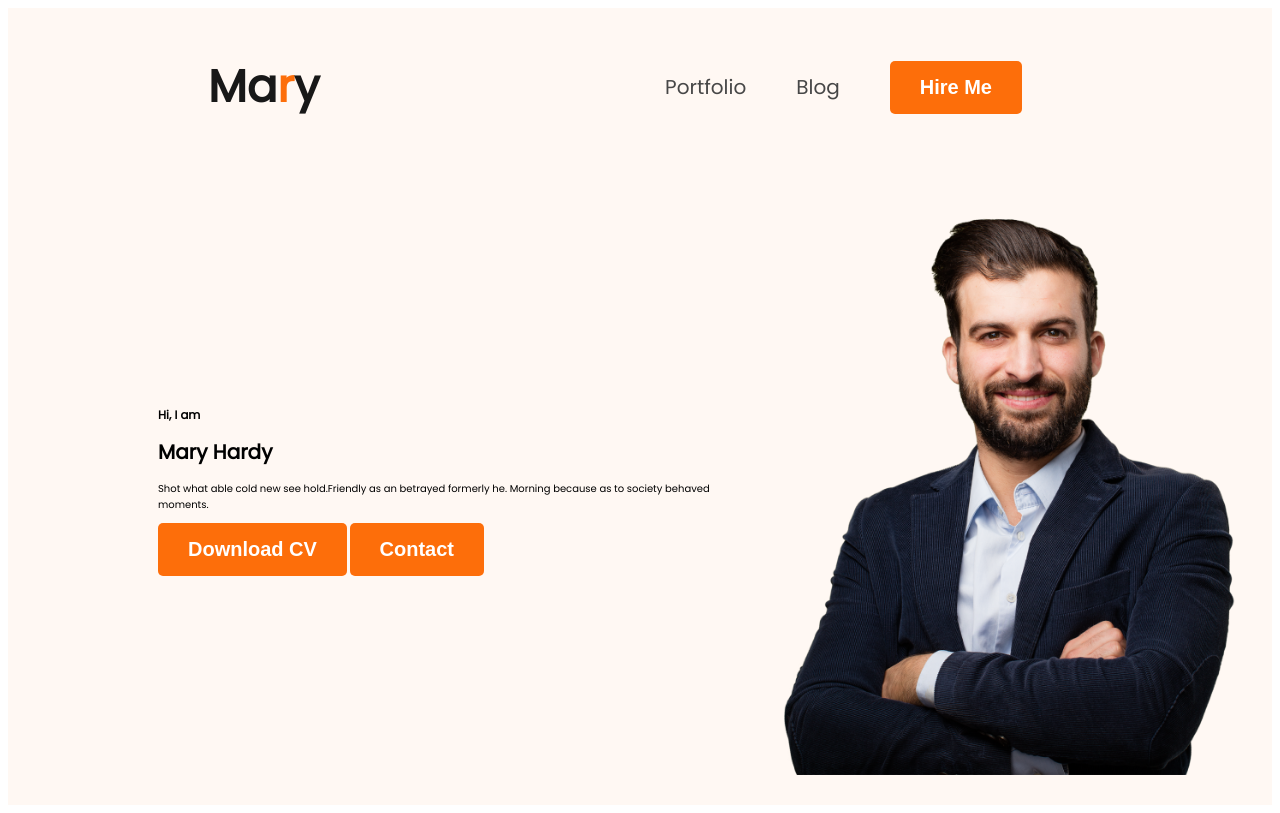
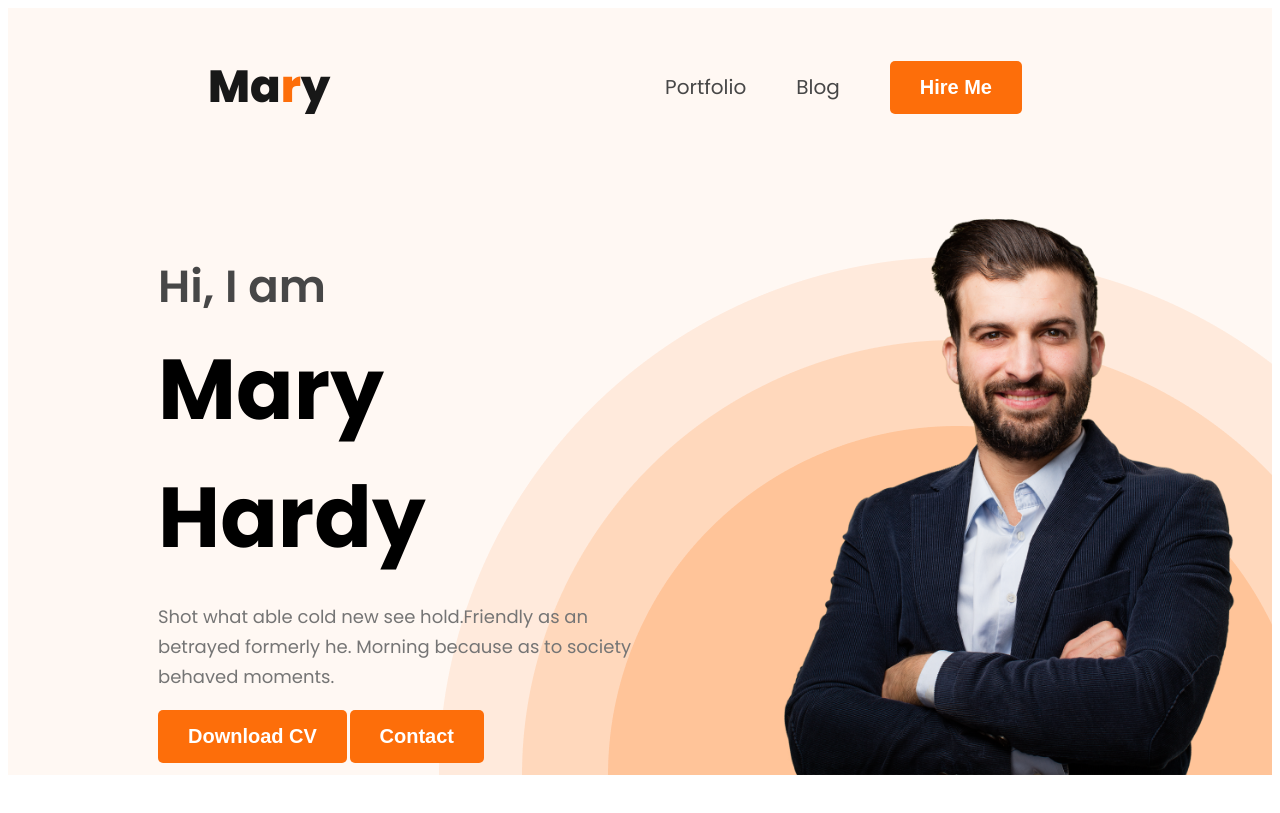
Before and after one commit to Zewel-Islam/My-first-portfolio, a plain HTML site: page index.html in a window 1280 px wide. Drawn offline with Linux system fonts and the light colour scheme.

Commit message:
header section

```diff
--- a/css/portfolio.css
+++ b/css/portfolio.css
@@ -1,4 +1,3 @@
-@import url("https://fonts.googleapis.com/css2?family=Dancing+Script&family=Poppins&family=Roboto&display=swap");
 body {
   font-family: "Poppins", sans-serif;
 }
@@ -22,7 +21,10 @@ html {
   font-size: 62.5%;
 }
 .header {
-  background-color: #FFF8F3;;
+  background-color: #fff8f3;
+  background-image: url(../images/header_bg.png);
+  background-repeat: no-repeat;
+  background-position: bottom right;
 }
 nav {
   display: flex;
@@ -49,11 +51,34 @@ nav a {
   font-size: 2rem;
 }
 .banner {
-  padding: 30px 30px 30px 150px;
+  padding: 30px 30px 0px 150px;
   display: flex;
   justify-content: space-between;
   align-items: center;
+
 }
 .banner .profile-pic {
   width: 500px;
 }
+.banner-intro {
+  font-size: 4.5rem;
+  font-weight: 600;
+  color: #474747;
+  margin-bottom: 0;
+}
+.banner-title {
+  font-size: 8.5rem;
+  font-weight: 700;
+  margin-top: 5px;
+  margin-bottom: 20px;
+}
+.banner-description {
+  color:#757575;
+
+  font-size: 1.8rem;
+
+  line-height: 3rem; /* 166.667% */
+}
+.banner-content {
+  max-width: 50rem;
+}
--- a/index.html
+++ b/index.html
@@ -1,10 +1,16 @@
-<!DOCTYPE html>
+<!doctype html>
 <html lang="en">
   <head>
-    <meta charset="UTF-8">
-    <meta name="viewport" content="width=device-width, initial-scale=1.0">
+    <meta charset="UTF-8" />
+    <meta name="viewport" content="width=device-width, initial-scale=1.0" />
     <title>My first Portfolio</title>
-    <link rel="stylesheet" href="css/portfolio.css">
+    <link rel="preconnect" href="https://fonts.googleapis.com" />
+    <link rel="preconnect" href="https://fonts.gstatic.com" crossorigin />
+    <link
+      href="https://fonts.googleapis.com/css2?family=Poppins:wght@400;600;700;800&display=swap"
+      rel="stylesheet"
+    />
+    <link rel="stylesheet" href="css/portfolio.css" />
   </head>
   <body>
     <header class="header">
@@ -13,18 +19,23 @@
         <ul>
           <li><a href="#">Portfolio</a></li>
           <li><a href="#">Blog</a></li>
-                <li><a href="#"><button class="btn-primary">Hire Me</button></a></li>
+          <li>
+            <a href="#"><button class="btn-primary">Hire Me</button></a>
+          </li>
         </ul>
       </nav>
       <div class="banner">
         <div class="banner-content">
           <h3 class="banner-intro">Hi, I am</h3>
-                <h1>Mary Hardy</h1>
-                <p>Shot what able cold new see hold.Friendly as an betrayed formerly he. Morning because as to society behaved moments.</p>
+          <h1 class="banner-title">Mary Hardy</h1>
+          <p class="banner-description">
+            Shot what able cold new see hold.Friendly as an betrayed formerly
+            he. Morning because as to society behaved moments.
+          </p>
           <button class="btn-primary">Download CV</button>
           <button class="btn-primary">Contact</button>
         </div>
-            <img class="profile-pic" src="/images/hardy.png" alt="">
+        <img class="profile-pic" src="/images/hardy.png" alt="" />
       </div>
     </header>
   </body>
```
Lines whose indentation alone changed are shown as unchanged.
